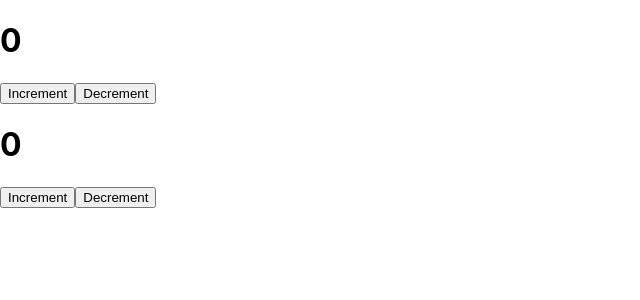
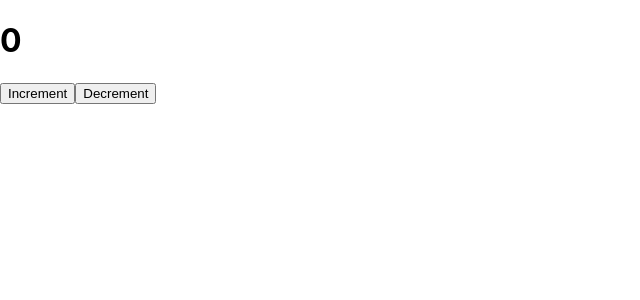
Before and after one commit to krishnavegi1997/secondproject, a React (Create React App) app: page / in a window 1280 px wide. Shown: the top 300 px of the page, without its empty margins (0-640 px from the left). Built offline with nearby package versions, Linux system fonts and the light colour scheme.

Commit message:
myproject

```diff
--- a/src/App.js
+++ b/src/App.js
@@ -1,12 +1,10 @@
 import React from 'react'
 import Counter from './Components/Counter/Counter'
-import Todolist from './Components/Todolist/Todolist'
 
 function App() {
   return (
    <div>
     <Counter/>
-    <Todolist></Todolist>
    </div>
   )
 }
--- a/src/Components/Todolist/Todolist.jsx
+++ /dev/null
@@ -1,20 +0,0 @@
-import React from 'react'
-
-function Todolist() {
-    var [count,setCount]=React.useState(0);
-    function inc(){
-        setCount(count+1)
-    }
-    function dec(){
-        setCount(count-1)
-    }
-  return (
-    <div>
-       <h1>{count}</h1>
-       <button onClick={()=>{inc()}}>Increment</button>
-       <button onClick={()=>{dec()}}>Decrement</button>
-    </div>
-  )
-}
-
-export default Todolist
```
